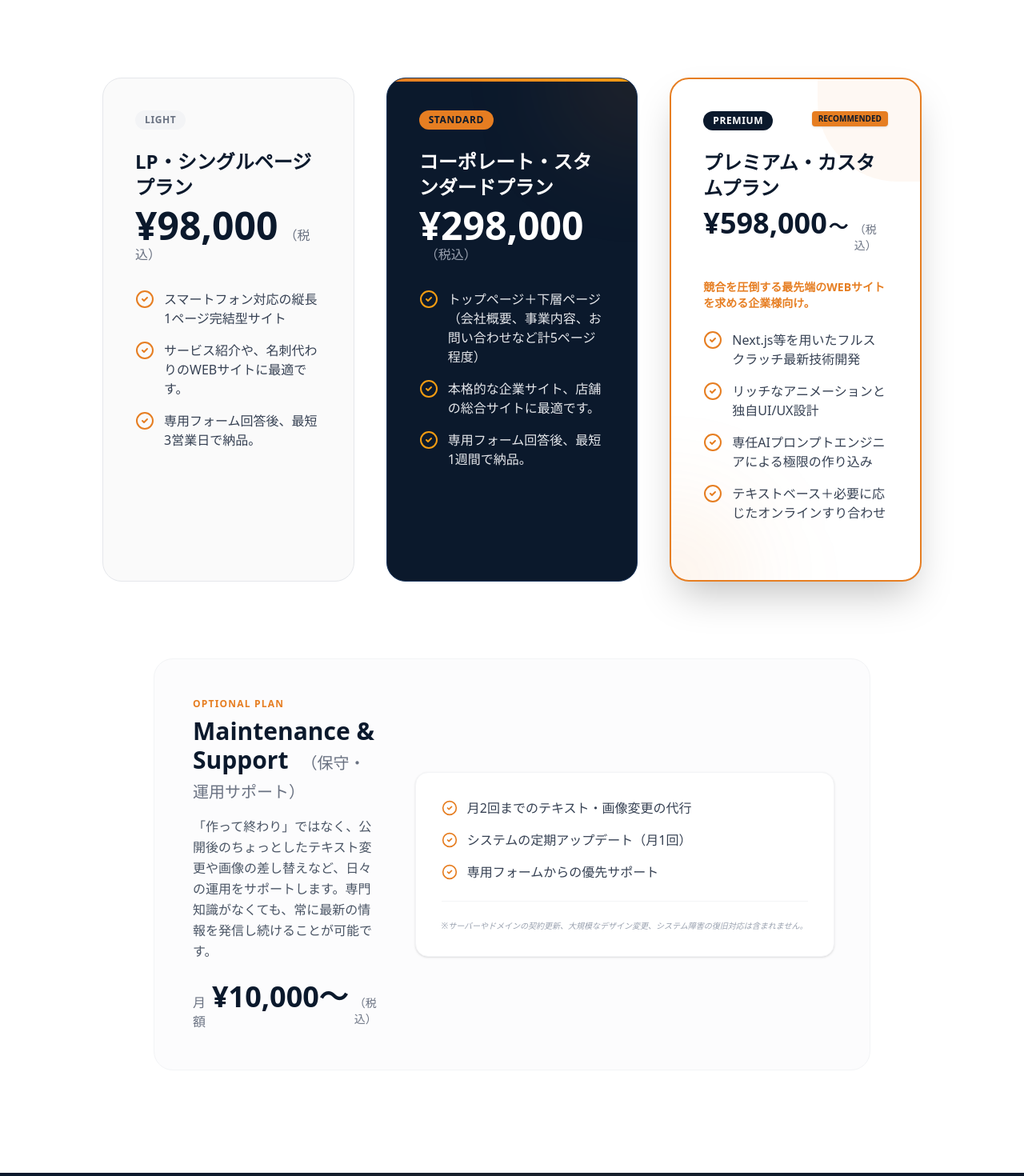
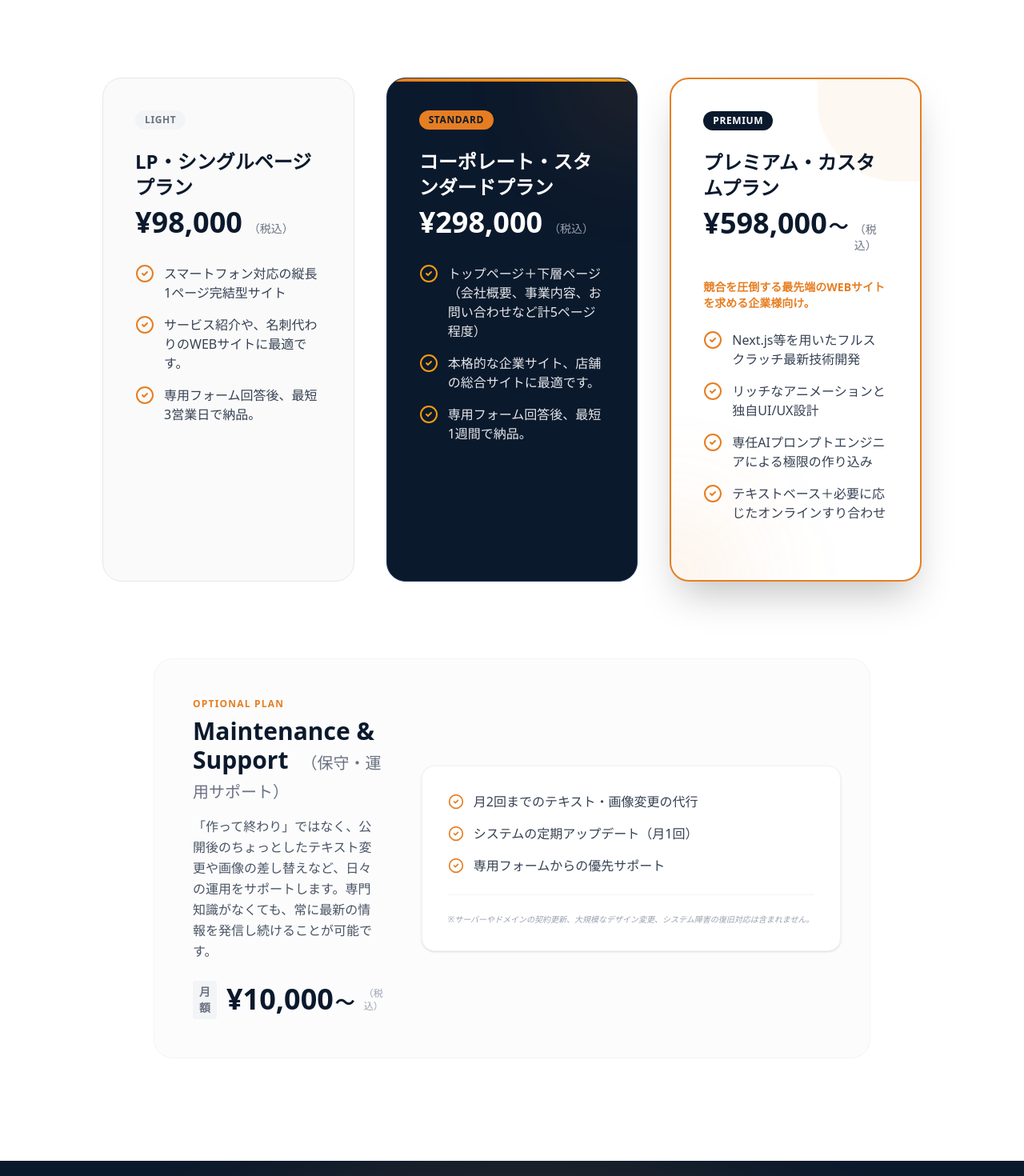
Before and after one commit to terror77x/resonance-studio-portfolio, a Next.js app: page / in a window 1280 px wide. Shown: the part 4580-6050 px from the top of the page at 80% size. Built offline with nearby package versions, Linux system fonts and the light colour scheme; a web font is replaced by a local one.

Commit message:
style: unify price font sizes, remove recommended badge, align optional plan text

```diff
--- a/src/components/Pricing.tsx
+++ b/src/components/Pricing.tsx
@@ -64,8 +64,8 @@ export default function Pricing() {
 
             <h3 className="text-2xl font-bold text-[var(--color-navy)] mb-2">LP・シングルページプラン</h3>
             <div className="mb-8">
-              <span className="text-4xl md:text-5xl font-bold text-[var(--color-navy)]">¥98,000</span>
-              <span className="text-gray-500 font-medium ml-2">（税込）</span>
+              <span className="text-3xl md:text-4xl font-bold text-[var(--color-navy)]">¥98,000</span>
+              <span className="text-gray-500 font-medium ml-2 text-sm">（税込）</span>
             </div>
 
             <ul className="space-y-4 mb-8 flex-1 text-gray-700">
@@ -93,8 +93,8 @@ export default function Pricing() {
 
             <h3 className="text-2xl font-bold text-white mb-2">コーポレート・スタンダードプラン</h3>
             <div className="mb-8">
-              <span className="text-4xl md:text-5xl font-bold text-white">¥298,000</span>
-              <span className="text-gray-400 font-medium ml-2">（税込）</span>
+              <span className="text-3xl md:text-4xl font-bold text-white">¥298,000</span>
+              <span className="text-gray-400 font-medium ml-2 text-sm">（税込）</span>
             </div>
 
             <ul className="space-y-4 mb-8 flex-1 text-gray-200">
@@ -123,14 +123,13 @@ export default function Pricing() {
 
             <div className="flex justify-between items-start mb-6">
               <span className="inline-block bg-[var(--color-navy)] text-white font-bold text-xs px-3 py-1 rounded-full uppercase tracking-wider">Premium</span>
-              <span className="inline-block bg-[var(--color-resonance)] text-[var(--color-navy)] font-bold text-[10px] px-2 py-0.5 rounded shadow-sm">RECOMMENDED</span>
             </div>
 
             <h3 className="text-2xl font-bold text-[var(--color-navy)] mb-2">プレミアム・カスタムプラン</h3>
             <div className="mb-8 flex items-baseline">
               <span className="text-3xl md:text-4xl font-bold text-[var(--color-navy)]">¥598,000</span>
               <span className="text-xl md:text-2xl font-bold text-[var(--color-navy)] ml-0.5">〜</span>
-              <span className="text-gray-500 font-medium ml-2 text-sm underline-offset-4 decoration-gray-300">（税込）</span>
+              <span className="text-gray-500 font-medium ml-2 text-sm">（税込）</span>
             </div>
 
             <p className="text-sm font-bold text-[var(--color-resonance)] mb-6">
@@ -173,10 +172,10 @@ export default function Pricing() {
               <p className="text-gray-600 mb-6 leading-relaxed">
                 「作って終わり」ではなく、公開後のちょっとしたテキスト変更や画像の差し替えなど、日々の運用をサポートします。専門知識がなくても、常に最新の情報を発信し続けることが可能です。
               </p>
-              <div className="flex items-baseline justify-center md:justify-start gap-2">
-                <span className="text-gray-500 font-medium">月額</span>
-                <span className="text-3xl md:text-4xl font-bold text-[var(--color-navy)]">¥10,000〜</span>
-                <span className="text-gray-500 text-sm">（税込）</span>
+              <div className="flex items-center justify-center md:justify-start gap-3">
+                <span className="text-gray-500 font-bold text-sm bg-gray-100 px-2 py-1 rounded">月額</span>
+                <span className="text-3xl md:text-4xl font-bold text-[var(--color-navy)] leading-none">¥10,000<span className="text-xl md:text-2xl ml-0.5">〜</span></span>
+                <span className="text-gray-400 text-xs">（税込）</span>
               </div>
             </div>
 
```
